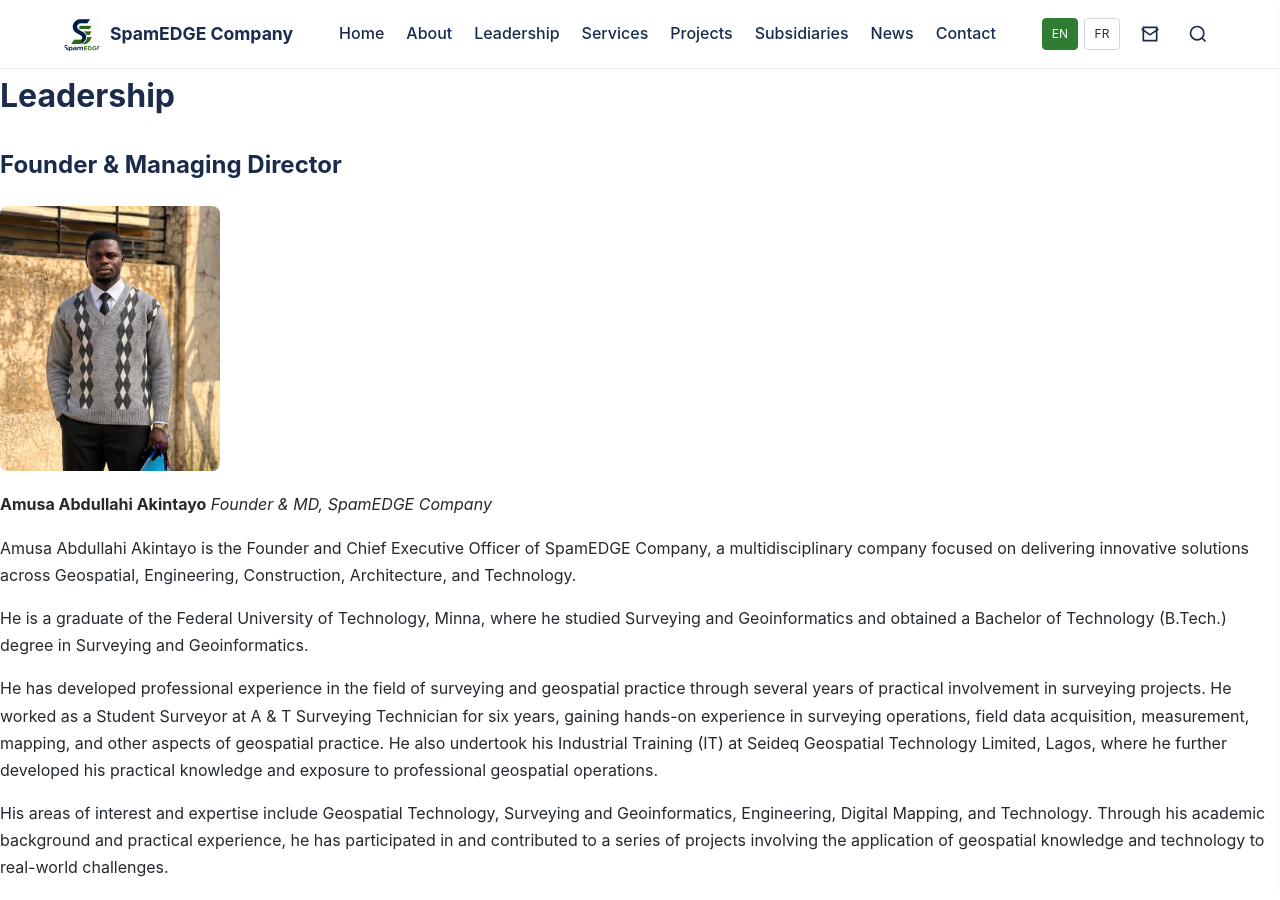
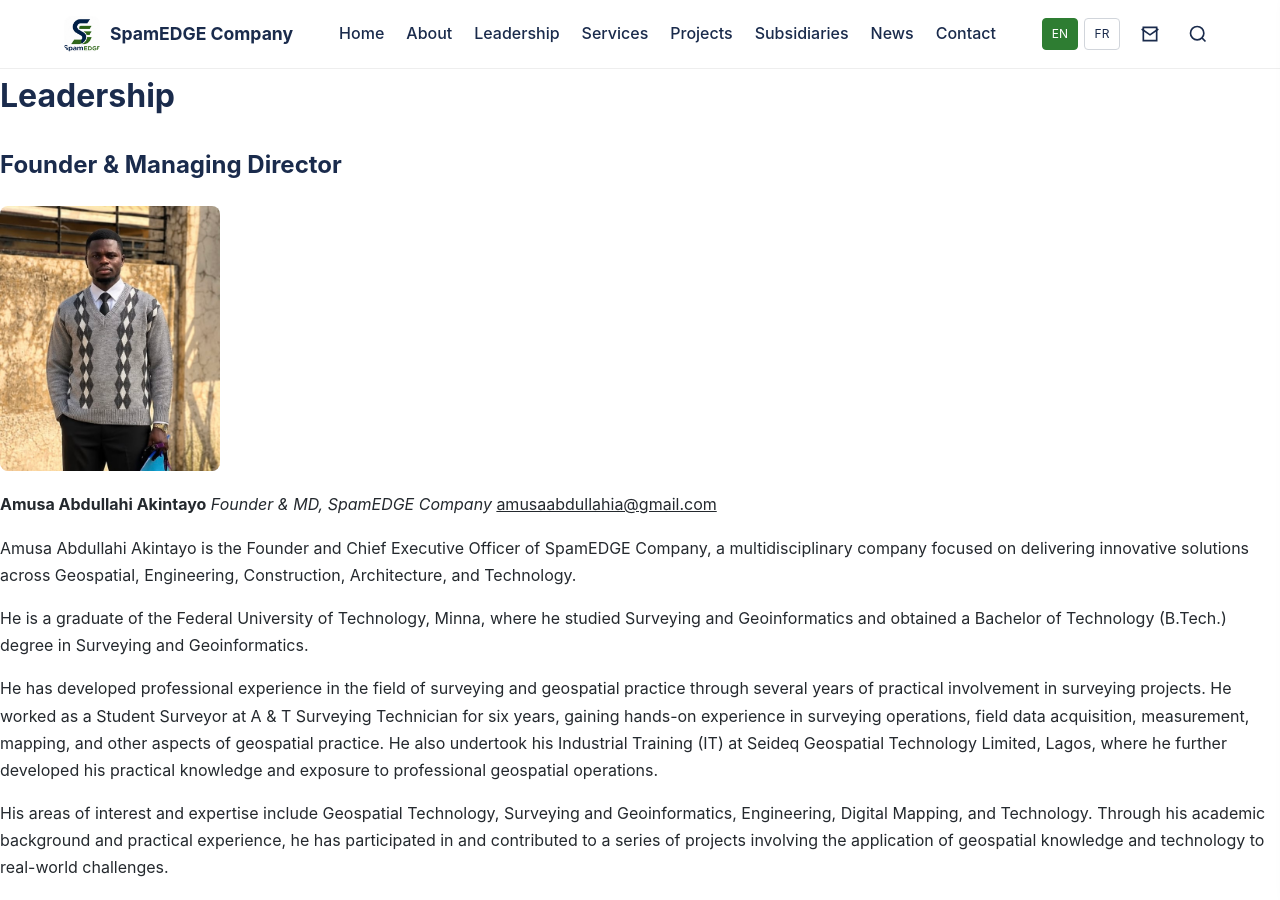
Before and after one commit to spamEDGEcompany/spamEDGEcompany.github.io, a Jekyll site: the page built from leadership.md, in a window 1280 px wide and 900 px high. Built offline with Jekyll 4.4.1, drawn with Linux system fonts in a browser that asks for light colours.

Commit message:
Add founder contact email

```diff
--- a/fr/leadership.html
+++ b/fr/leadership.html
@@ -60,7 +60,7 @@
         <h1>Direction</h1>
         <h2>Fondateur et Directeur Général</h2>
         <img src="/Founder.jpeg" alt="Amusa Abdullahi Akintayo" style="max-width:220px; border-radius:8px; margin:20px 0;" />
-        <p><strong>Amusa Abdullahi Akintayo</strong><br /><em>Fondateur et Directeur Général, SpamEDGE Company</em></p>
+        <p><strong>Amusa Abdullahi Akintayo</strong><br /><em>Fondateur et Directeur Général, SpamEDGE Company</em><br /><a href="mailto:amusaabdullahia@gmail.com">amusaabdullahia@gmail.com</a></p>
         <p>Amusa Abdullahi Akintayo est le Fondateur et Directeur Général de SpamEDGE Company, une entreprise multidisciplinaire axée sur la fourniture de solutions innovantes en géospatial, ingénierie, construction, architecture et technologie.</p>
         <p>Il est diplômé de la Federal University of Technology, Minna, où il a étudié la Topographie et la Géoinformatique et obtenu un Bachelor of Technology (B.Tech.) en Topographie et Géoinformatique.</p>
         <p>Il a développé une expérience professionnelle dans le domaine de la topographie et de la pratique géospatiale grâce à plusieurs années d'implication pratique dans des projets de topographie. Il a travaillé comme Topographe Étudiant chez A &amp; T Surveying Technician pendant six ans, acquérant une expérience pratique dans les opérations de topographie, l'acquisition de données de terrain, la mesure, la cartographie et d'autres aspects de la pratique géospatiale. Il a également effectué sa Formation Industrielle (IT) chez Seideq Geospatial Technology Limited, à Lagos, où il a développé davantage ses connaissances pratiques et son exposition aux opérations géospatiales professionnelles.</p>
--- a/leadership.html
+++ b/leadership.html
@@ -60,7 +60,7 @@
         <h1>Leadership</h1>
         <h2>Founder &amp; Managing Director</h2>
         <img src="Founder.jpeg" alt="Amusa Abdullahi Akintayo" style="max-width:220px; border-radius:8px; margin:20px 0;" />
-        <p><strong>Amusa Abdullahi Akintayo</strong><br /><em>Founder &amp; MD, SpamEDGE Company</em></p>
+        <p><strong>Amusa Abdullahi Akintayo</strong><br /><em>Founder &amp; MD, SpamEDGE Company</em><br /><a href="mailto:amusaabdullahia@gmail.com">amusaabdullahia@gmail.com</a></p>
         <p>Amusa Abdullahi Akintayo is the Founder and Chief Executive Officer of SpamEDGE Company, a multidisciplinary company focused on delivering innovative solutions across Geospatial, Engineering, Construction, Architecture, and Technology.</p>
         <p>He is a graduate of the Federal University of Technology, Minna, where he studied Surveying and Geoinformatics and obtained a Bachelor of Technology (B.Tech.) degree in Surveying and Geoinformatics.</p>
         <p>He has developed professional experience in the field of surveying and geospatial practice through several years of practical involvement in surveying projects. He worked as a Student Surveyor at A &amp; T Surveying Technician for six years, gaining hands-on experience in surveying operations, field data acquisition, measurement, mapping, and other aspects of geospatial practice. He also undertook his Industrial Training (IT) at Seideq Geospatial Technology Limited, Lagos, where he further developed his practical knowledge and exposure to professional geospatial operations.</p>
--- a/leadership.md
+++ b/leadership.md
@@ -11,6 +11,7 @@
 
 **Amusa Abdullahi Akintayo**
 *Founder & MD, SpamEDGE Company*
+[amusaabdullahia@gmail.com](mailto:amusaabdullahia@gmail.com)
 
 Amusa Abdullahi Akintayo is the Founder and Chief Executive Officer of SpamEDGE Company, a multidisciplinary company focused on delivering innovative solutions across Geospatial, Engineering, Construction, Architecture, and Technology.
 
```
Also changed, not shown: fr/leadership.md (+1 -0 lines).
